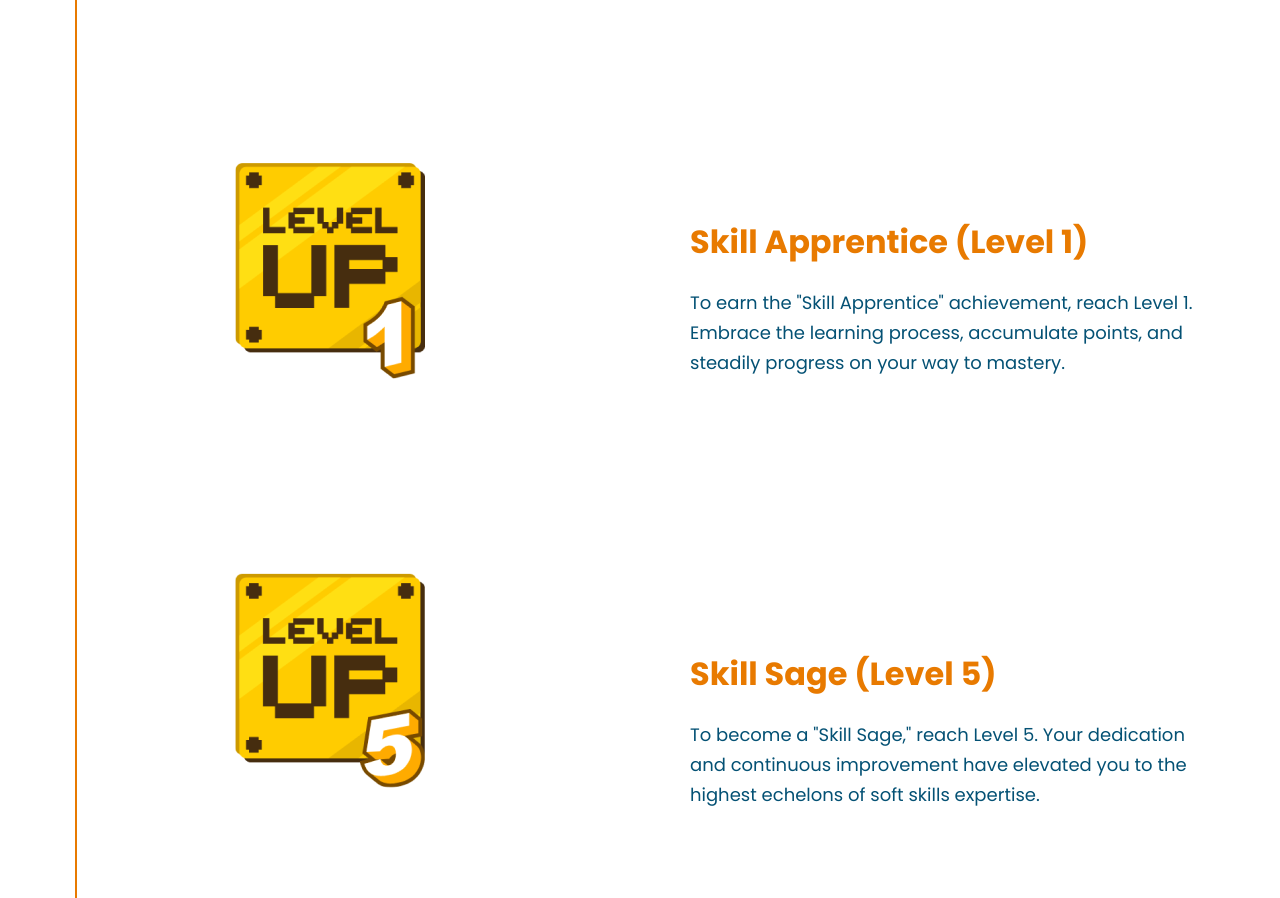
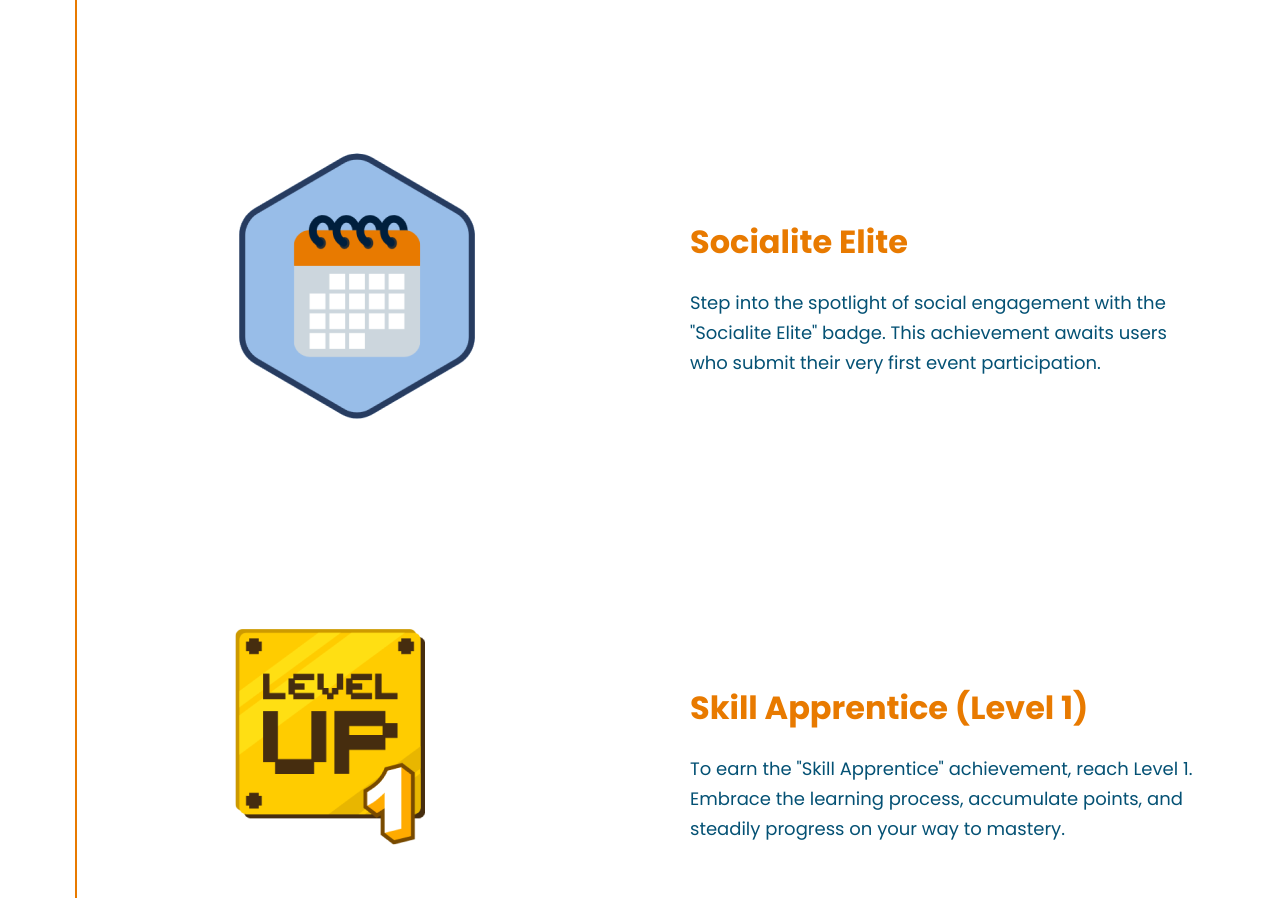
Before and after one commit to karen-nke/student-gamified, a PHP site: page /badge_detail.php in a window 1280 px wide. Shown: the part 3842-4740 px from the top of the page. Run offline with PHP 8.4, Linux system fonts and the light colour scheme; some libraries are stand-ins or nearby versions.

Commit message:
Add new event badge

```diff
--- a/Event/Public/account.php
+++ b/Event/Public/account.php
@@ -324,6 +324,7 @@ if ($_SERVER["REQUEST_METHOD"] == "POST" && isset($_POST["delete_account_confirm
                 echo '<img src="Image/Lvl5_Locked.png" alt="Rank Badge">';
             }
             ?>
+            <img src ="Image/Event_Locked.png" alt ="Event Bagde">
         </div>
 
     <button class="btn"><a href="badge_detail.php">Learn how to earn badges</a></button>
--- a/Event/Public/badge_detail.php
+++ b/Event/Public/badge_detail.php
@@ -193,6 +193,19 @@ require_once('Part/header.php');
 
                 <div class ="badge-container">
                     <div class ="image-container">
+                        <img src="Image/Event_Unlocked.png" class ="image" alt="No. 1 Badge">
+                    </div>
+
+                    <div class ="text-container">
+                        <p class ="badge-title">Socialite Elite</p> <br>
+                        <p class ="badge-desc">Step into the spotlight of social engagement with the "Socialite Elite" badge. This achievement awaits users who submit their very first event participation.</p>
+
+                    </div>
+
+                </div>
+
+                <div class ="badge-container">
+                    <div class ="image-container">
                         <img src="Image/Lvl1_Unlocked.png" class ="image" alt="No. 1 Badge">
                     </div>
 
```
Also changed, not shown: Event/Public/Image/Event_Locked.png (added), Event/Public/Image/Event_Unlocked.png (added).
